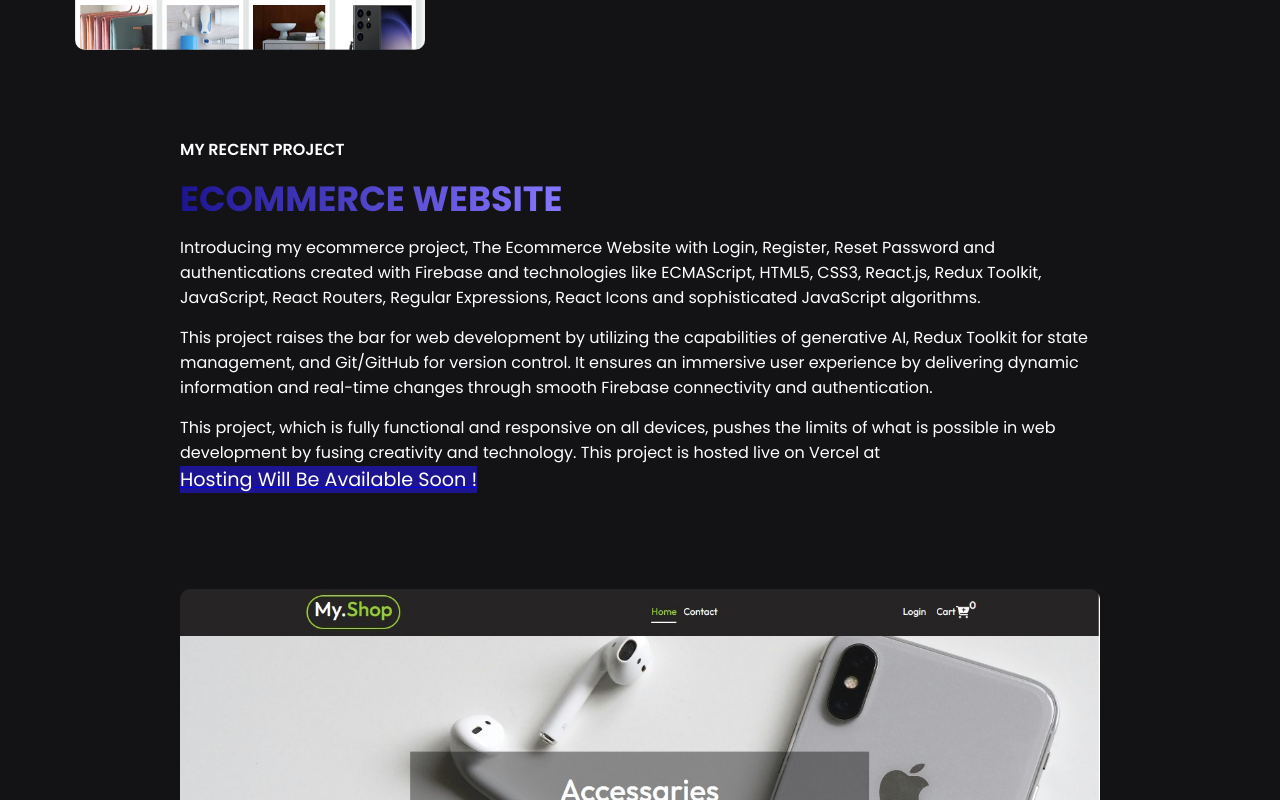
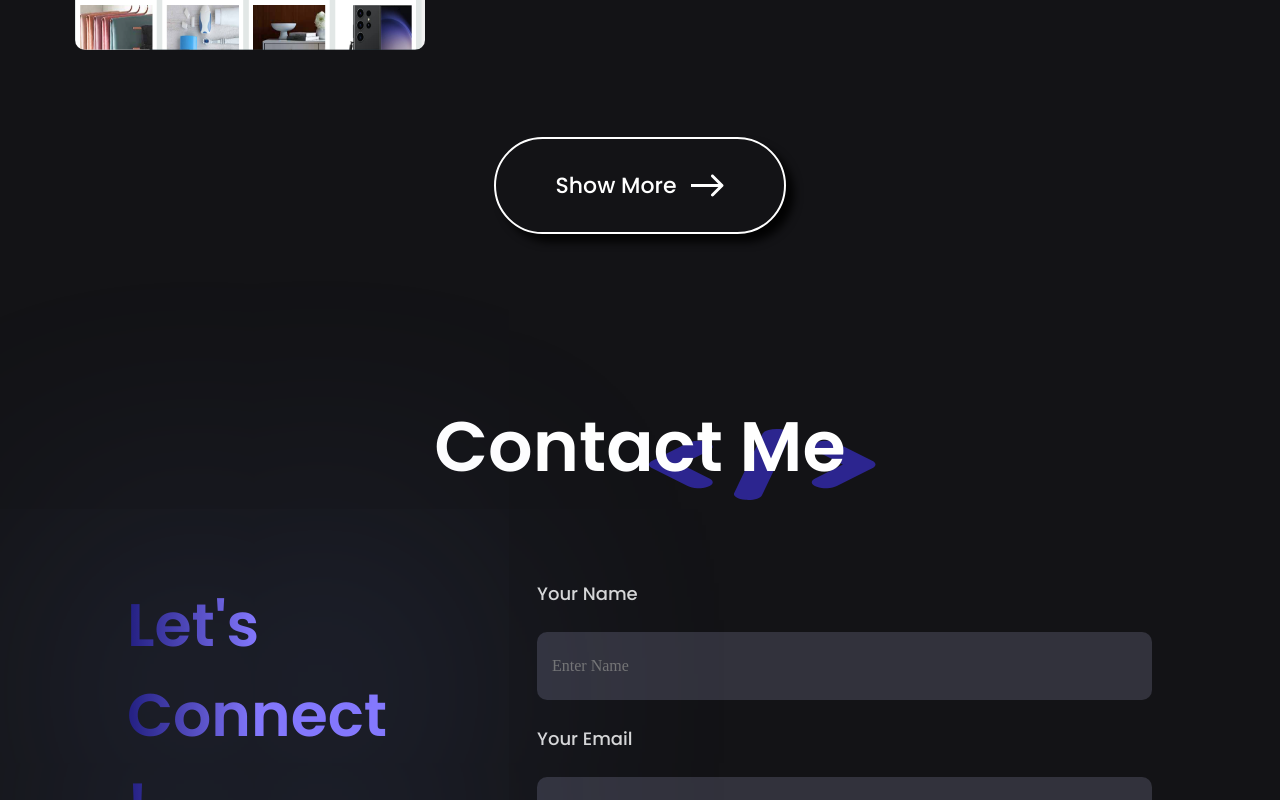
Before and after one commit to shahzaibkhan2/Shahzaib-Khan-Portfolio, a React (Vite) app: page / in a window 1280 px wide. Shown: the part 5080-5880 px from the top of the page. Built offline with nearby package versions, Linux system fonts and the light colour scheme; no server answers.

Commit message:
remove showmore add new

```diff
--- a/src/components/myWork/MyWork.jsx
+++ b/src/components/myWork/MyWork.jsx
@@ -3,7 +3,6 @@
 import underlineIcon from "../../assets/underlineIcon.svg";
 import myworkData from "../../assets/myworkData.js";
 import arrowIcon from "../../assets/arrow_icon.svg";
-import ShowMore from "../showMore/ShowMore";
 
 const MyWork = () => {
   return (
@@ -21,7 +20,6 @@
           );
         })}
       </div>
-      <ShowMore />
       <div className={`${styles.mywork__showmore}`}>
         <p>Show More</p>
         <img src={arrowIcon} alt="Showmore-image" />
```
Also changed, not shown: src/assets/product7.jpg.
